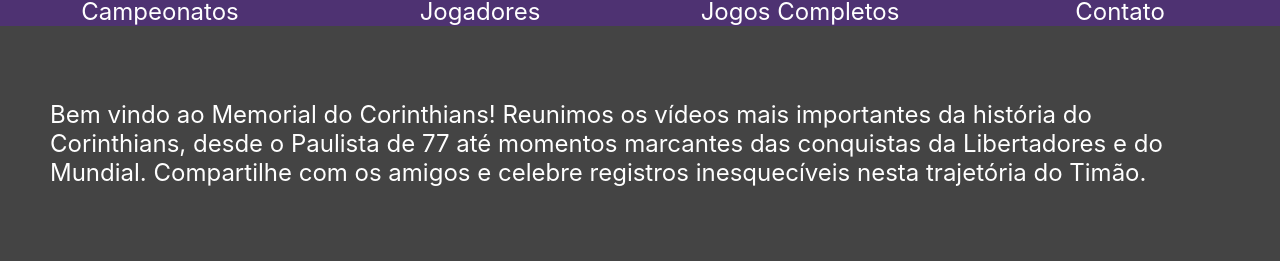
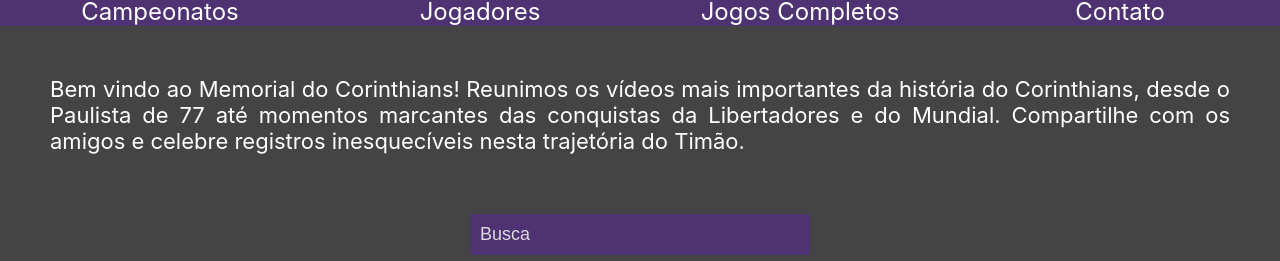
Before and after one commit to vini0191/videoblog, a React (Create React App) app: page / in a window 1280 px wide. Shown: the part 115-376 px from the top of the page. Built offline with nearby package versions, Linux system fonts and the light colour scheme.

Commit message:
getting rid os horizontal scroll

```diff
--- a/src/components/Main/Main.component.jsx
+++ b/src/components/Main/Main.component.jsx
@@ -43,13 +43,11 @@ const Main = ({ videos }) => {
   return (
     <MainContainer>
       <MainText>
-        <p>
-          Bem vindo ao Memorial do Corinthians! Reunimos os vídeos mais
-          importantes da história do Corinthians, desde o Paulista de 77 até
-          momentos marcantes das conquistas da Libertadores e do Mundial.
-          Compartilhe com os amigos e celebre registros inesquecíveis nesta
-          trajetória do Timão.
-        </p>
+        Bem vindo ao Memorial do Corinthians! Reunimos os vídeos mais
+        importantes da história do Corinthians, desde o Paulista de 77 até
+        momentos marcantes das conquistas da Libertadores e do Mundial.
+        Compartilhe com os amigos e celebre registros inesquecíveis nesta
+        trajetória do Timão.
       </MainText>
       <AdUnitRectangle />
       <SearchBar
--- a/src/components/Main/Main.style.js
+++ b/src/components/Main/Main.style.js
@@ -10,6 +10,12 @@ export const Content = styled.div`
   flex-direction: row;
 `;
 
+export const MainText = styled.p`
+  margin: 50px 50px;
+  font-size: 22px;
+  text-align: justify;
+`;
+
 export const AdUnitVertical = styled.div`
   background: orange;
   border: 2px solid white;
@@ -18,6 +24,7 @@ export const AdUnitVertical = styled.div`
   margin: 0 30px;
   /* Check the size of each flex item: https://css-tricks.com/snippets/css/a-guide-to-flexbox/ */
   flex: 1 0 auto;
+  display: none;
 `;
 
 export const AdUnitRectangle = styled.div`
@@ -27,11 +34,7 @@ export const AdUnitRectangle = styled.div`
   height: 90px;
   align-self: center;
   margin: 20px 0;
-`;
-
-export const MainText = styled.div`
-  margin: 50px 50px;
-  font-size: 24px;
+  display: none;
 `;
 
 export const SearchBar = styled.input`
--- a/src/components/Navbar/Navbar.style.js
+++ b/src/components/Navbar/Navbar.style.js
@@ -1,65 +1,44 @@
 import styled from "styled-components";
 
 export const NavContainer = styled.div`
-  /* width: 100%; */
-  /* background: #4e3272; */
   background: #222222;
   color: white;
-  /* padding: 10px; */
   margin: 0;
   padding: 0;
 `;
 
 export const MobButton = styled.button`
   font-size: 30px;
-  /* margin-right: 5px; */
-  /* margin-top: 10px; */
   color: white;
-  background: transparent;
+  background: black;
   border: none;
   cursor: pointer;
   outline: none;
-  /* float: right; */
-  /* align-self: flex-end; */
-  /* z-index: 1; */
-  /* flex: 1 0 auto; */
+
   @media screen and (min-width: 768px) {
     display: none;
   }
 `;
 
 export const HomeButton = styled.div`
-  /* position: relative; */
   display: flex;
   flex-direction: row;
   border: none;
-  /* justify-content: space-evenly; */
-  /* align-items: center; */
-  /* flex: 1 auto; */
-  /* background: #4e3272; */
   background: #222222;
   font-size: 1em;
   margin: 0;
   padding: 0;
-  /* padding: 10px 0; */
-  /* --------------------------------- */
+
   a {
     display: flex;
-    width: 90%;
-    /* flex: 0 1 auto; */
-    /* flex-direction: row; */
+    ${"" /* width: 100%; */}
 
     img {
       width: 100vw;
     }
+  }
 
-    /* h2 {
-      align-self: center;
-    } */
-  }
-  /* --------------------------------- */
   @media screen and (min-width: 768px) {
-    /* padding: 0 15px; */
     a {
       width: 100%;
     }
@@ -67,47 +46,31 @@ export const HomeButton = styled.div`
 `;
 
 export const Ul = styled.ul`
-  /* margin: 0 10px; */
   margin: 0;
   padding: 0;
   height: ${({ toggle }) => (toggle ? "200px" : "0px")};
   overflow: hidden;
   list-style-type: none;
-  /* font-weight: bold; */
-
-  /* li:nth-of-type(4) {
-    border: none;
-  } */
 
   @media screen and (min-width: 768px) {
     display: flex;
     height: auto;
     margin: 0;
-
-    li:first-of-type {
-      /* margin-left: 50px; */
-    }
   }
 `;
 
 export const NavButton = styled.li`
   display: flex;
-  justify-content: space-evenly;
-  /* align-items: center; */
   flex: 20%;
   background: #4e3272;
-  /* border-color: transparent; */
-  /* font-size: 1.1em; */
   text-align: center;
-  /* padding: 10px 0; */
   padding: 10px 0;
   font-size: 1.5em;
   border-bottom: 1px solid gray;
+
   @media screen and (min-width: 768px) {
     padding: 0 20px;
     border: none;
     display: block;
-    a {
-    }
   }
 `;
--- a/src/index.css
+++ b/src/index.css
@@ -9,6 +9,9 @@ body {
   /* background: #553476; */
   color: white;
   box-sizing: border-box;
+  /* float: left; */
+  padding: 0;
+  /* overflow-x: hidden; */
 }
 
 code {
```
